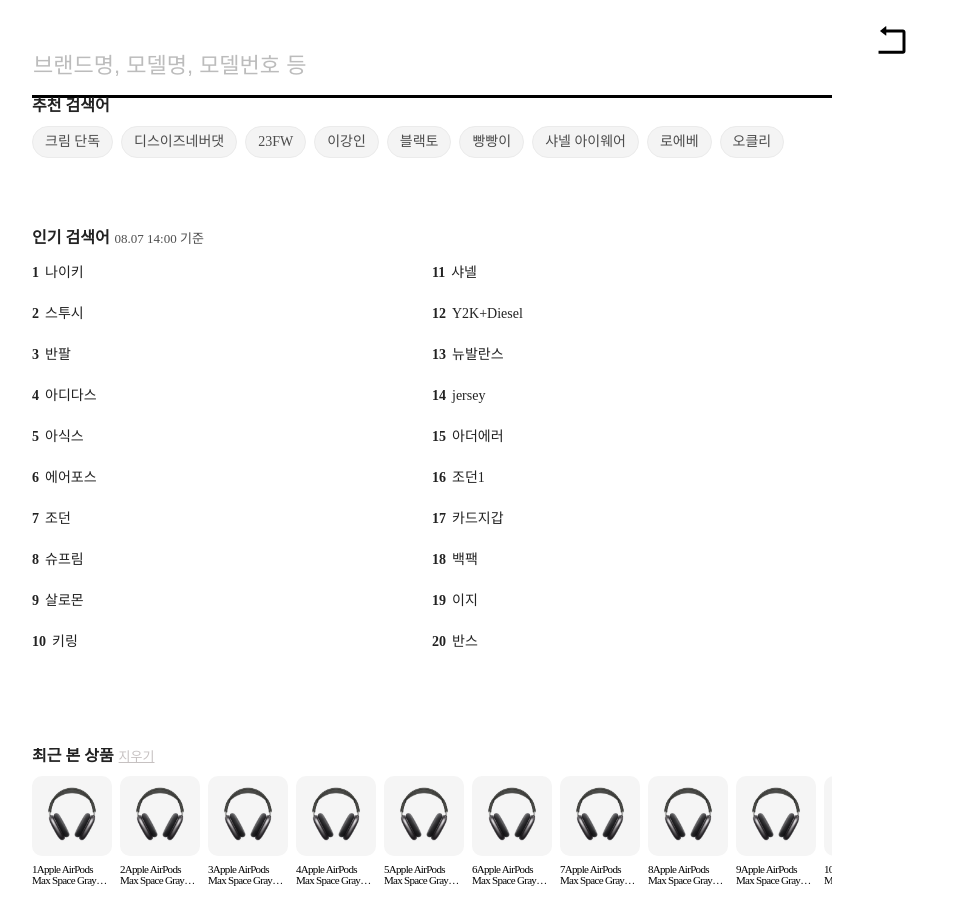
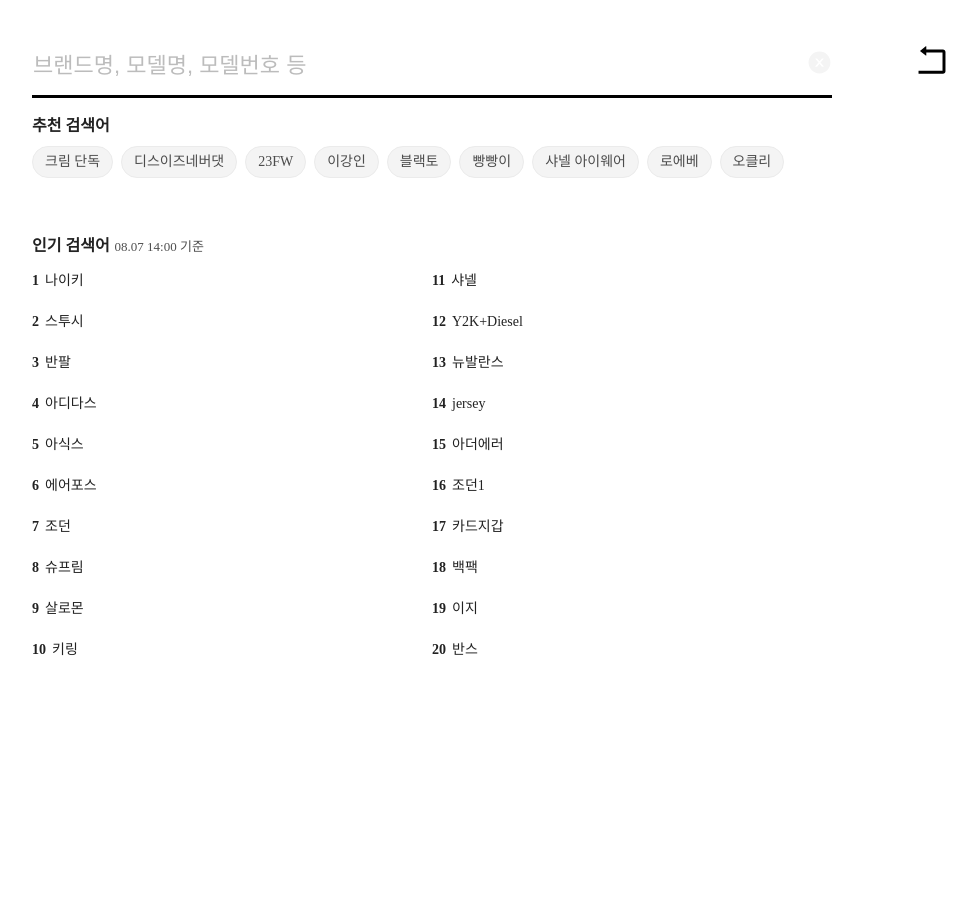
Before and after one commit to Clone-Kream/Clone-Kream, a React (Create React App) app: page /search in a window 1280 px wide. Shown: the top 924 px of the page, without its empty margins (208-1185 px from the left). After the commit the page ends 806 px from the top, so only its background shows below. Built offline with nearby package versions, Linux system fonts and the light colour scheme.

Commit message:
최근 본상품 기능 완료, 지우기 미완료

```diff
--- a/src/components/ProductList.jsx
+++ b/src/components/ProductList.jsx
@@ -23,9 +23,23 @@
   };
 
   const navigate = useNavigate();
+  const [localCurrentProduct, setLocalCurrentProduct] = useState(
+    JSON.parse(localStorage.getItem("current")) || []
+  );
 
   const handleClick = (id) => {
-    navigate(`/product/${id}`);
+    console.log(id);
+    const currentProduct = productData.find((el) => el.id === id);
+
+    if (currentProduct) {
+      const updatedProducts = [
+        ...localCurrentProduct.filter((item) => item.id !== id),
+        currentProduct,
+      ];
+      // 로컬 스토리지에 저장
+      localStorage.setItem("current", JSON.stringify(updatedProducts));
+      navigate(`/product/${id}`);
+    }
   };
 
   return (
--- a/src/components/search/RecentBox.jsx
+++ b/src/components/search/RecentBox.jsx
@@ -1,24 +1,53 @@
-import React from "react";
+import React, { useEffect, useState } from "react";
 import { recent } from "./search.data";
 import * as S from "./search.style";
+import { productData } from "./../../data/productData";
 
 const RecentBox = () => {
+  // 로컬 스토리지에서 가져온 데이터
+  const [currentData, setCurrentData] = useState(
+    JSON.parse(localStorage.getItem("current")) || []
+  );
+
+  console.log(currentData);
+
   /** 최근 본 상품 뿌려주는 함수*/
   const getRecentProduct = () => {
-    return recent.map((el, index) => (
+    // mock data와 로컬스토리지에서 가져온 데이터 비교하기
+    const matchingProducts = currentData.map((currentItem) => {
+      return productData.find(
+        (productItem) => productItem.id === currentItem.id
+      );
+    });
+
+    return matchingProducts.map((el, index) => (
       <li key={index}>
-        <img src={el.img} alt={el.alt} />
+        <img src={el.imageUrl} alt={el.alt} />
         <span>{el.desc}</span>
       </li>
     ));
   };
+
+  const removeCurrentProduct = () => {
+    localStorage.removeItem("current");
+    getRecentProduct();
+  };
+
+  // useEffect(() => {
+  //   getRecentProduct();
+  // }, [currentData]);
+
   return (
     <>
-      <div className="recent-meta">
-        <S.Label>최근 본 상품</S.Label>
-        <span>지우기</span>
-      </div>
-      <ul>{getRecentProduct()}</ul>
+      {currentData.length !== 0 && (
+        <>
+          <div className="recent-meta">
+            <S.Label>최근 본 상품</S.Label>
+            <span onClick={removeCurrentProduct}>지우기</span>
+          </div>
+          <ul>{getRecentProduct()}</ul>
+        </>
+      )}
     </>
   );
 };
--- a/src/components/search/SearchWrap.jsx
+++ b/src/components/search/SearchWrap.jsx
@@ -1,19 +1,82 @@
-import React from "react";
+import React, { useState } from "react";
 import * as S from "./search.style";
 import { AiOutlineRollback } from "react-icons/ai";
 import { useNavigate } from "react-router-dom";
 import ProposeBox from "./ProposeBox";
 import PopularBox from "./PopularBox";
 import RecentBox from "./RecentBox";
+import { AiFillCloseCircle, AiOutlineClose } from "react-icons/ai";
 
 const SearchWrap = () => {
   const navigate = useNavigate();
 
+  const [searchHistory, setSearchHistory] = useState([]);
+
+  const [inputValue, setInputValue] = useState("");
+
+  const onChangeInputValue = (e) => {
+    setInputValue(e.target.value);
+  };
+
+  const onKeyUpValue = (e) => {
+    if (e.key === "Enter") {
+      setSearchHistory([...searchHistory, inputValue]);
+      setInputValue("");
+    }
+  };
+
+  const clickSearchOne = (e) => {
+    e.stopPropagation();
+    const elValue = e.currentTarget.querySelector("span").textContent;
+    if (searchHistory.length !== 0) {
+      const filteredList = searchHistory.filter((el) => el !== elValue);
+      console.log(filteredList);
+      setSearchHistory([...filteredList]);
+    }
+  };
+
+  const mapSearchHistory = () => {
+    if (searchHistory.length !== 0) {
+      return searchHistory.map((el, index) => (
+        <div className="search-item" key={index} onClick={clickSearchOne}>
+          <span>{el}</span>
+          <AiOutlineClose />
+        </div>
+      ));
+    }
+  };
+
+  const removeSearchHistory = () => {
+    setSearchHistory([]);
+  };
+
   return (
     <S.Container>
       <S.SearchBox>
-        <input type="text" placeholder="브랜드명, 모델명, 모델번호 등" />
+        <input
+          type="text"
+          placeholder="브랜드명, 모델명, 모델번호 등"
+          value={inputValue}
+          onChange={onChangeInputValue}
+          onKeyUp={onKeyUpValue}
+        />
+        <AiFillCloseCircle
+          className="close"
+          onClick={() => setInputValue("")}
+        />
       </S.SearchBox>
+
+      <S.HistorySearch>
+        {searchHistory.length !== 0 && (
+          <>
+            <div className="history-meta">
+              <S.Label>최근 본 상품</S.Label>
+              <span onClick={removeSearchHistory}>지우기</span>
+            </div>
+            <div className="search-list">{mapSearchHistory()}</div>
+          </>
+        )}
+      </S.HistorySearch>
 
       <ProposeBox />
 
@@ -27,7 +90,7 @@
         </S.RecentBox>
       </S.SectionList>
 
-      <AiOutlineRollback onClick={() => navigate("/")} />
+      <AiOutlineRollback className="back" onClick={() => navigate("/")} />
     </S.Container>
   );
 };
--- a/src/components/search/search.style.js
+++ b/src/components/search/search.style.js
@@ -6,12 +6,21 @@
   width: 80rem;
   margin: 0 auto 5rem;
   position: relative;
-  svg {
+  .back {
     position: absolute;
     width: 4rem;
     height: 4rem;
-    top: 2rem;
-    left: 105%;
+    top: 4rem;
+    left: 110%;
+    cursor: pointer;
+  }
+  .close {
+    width: 2.5rem;
+    height: 2.5rem;
+    fill: #f4f4f4;
+    position: absolute;
+    top: 0;
+    right: 0;
     cursor: pointer;
   }
 `;
@@ -26,15 +35,18 @@
   width: 100%;
   height: 4.8rem;
   border-bottom: 3px solid #000;
+  margin-bottom: 2rem;
+  position: relative;
   input {
     width: 100%;
-    padding: 0 0 0 0.1rem;
+    padding: 0 5rem 0 0.1rem;
     border: none;
     height: 2.9rem;
     color: #000;
     font-size: 2.4rem;
     font-weight: 700;
     outline: none;
+
     &::placeholder {
       color: #bcbcbc;
       font-weight: 400;
@@ -47,11 +59,55 @@
   margin-top: 2rem;
 `;
 
+export const HistorySearch = styled.div`
+  margin-bottom: 2rem;
+  .history-meta {
+    margin-bottom: 1.2rem;
+    span {
+      font-size: 1.3rem;
+      text-decoration: underline;
+      color: #222c;
+      cursor: pointer;
+      margin-left: 0.8rem;
+    }
+  }
+  .search-list {
+    margin-top: 0.4rem;
+    display: flex;
+    align-items: center;
+    gap: 0.6rem;
+    .search-item {
+      padding: 0.7rem 1.2rem;
+      border: 1px solid #ebebeb;
+      border-radius: 20px;
+      font-size: 1.4rem;
+      color: #222c;
+      display: flex;
+      align-items: center;
+      gap: 0.8rem;
+      svg {
+        width: 1rem;
+        height: 1rem;
+        cursor: pointer;
+      }
+      span {
+        cursor: pointer;
+        &:hover {
+          color: #222;
+          font-weight: 700;
+        }
+      }
+    }
+  }
+`;
+
 export const ProposeBox = styled.div`
   padding-bottom: 4rem;
   ul {
     display: flex;
     margin-top: 1.2rem;
+    display: flex;
+    gap: 0.8rem;
   }
   li {
     background-color: #f4f4f4;
@@ -60,8 +116,13 @@
     color: rgba(34, 34, 34, 0.8);
     font-size: 1.4rem;
     padding: 0.8rem 1.2rem;
-    margin: 0 8px 12px 0;
     cursor: pointer;
+    transition: all 0.3s;
+    &:hover {
+      color: #222;
+      font-weight: 700;
+      transform: scale(1.05);
+    }
   }
 `;
 
```
